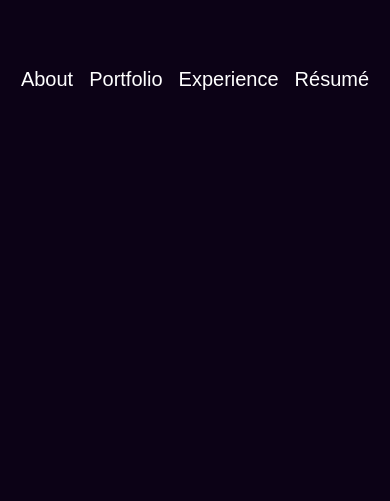
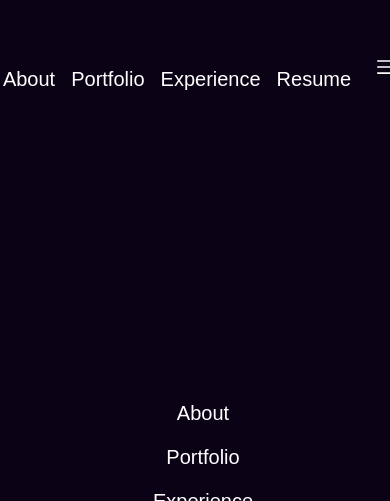
Before and after one commit to zackzellto/dev_portfolio_v1, a Next.js app: page / in a window 390 px wide. Shown: the part 343-844 px from the top of the page. Built offline with nearby package versions, Linux system fonts and the light colour scheme.

Commit message:
Added a mobile nav panel, still need to transition

```diff
--- a/src/components/word-sphere/navbar/Navbar.tsx
+++ b/src/components/word-sphere/navbar/Navbar.tsx
@@ -1,22 +1,58 @@
 import Link from 'next/link'
 import React from 'react'
+import { AiOutlineClose, AiOutlineMenu } from 'react-icons/ai'
 
 
 const Navbar = () => {
+    const [nav, setNav] = React.useState(false)
+
+    const handleNav = () => {
+        setNav(!nav)
+    }
+
   return (
-    <div><span className='font-poppins text-xl text-white space-x-16 scroll-smooth'>
-        <Link href="/about" >
-            About
-        </Link>
-        <Link href="/portfolio">
-            Portfolio
-        </Link>
-        <Link href="/experience">
-            Experience
-        </Link>
-        <Link href="/">
-            Résumé
-        </Link></span>
+    <div>
+        <div className='flex  text-xl text-white space-x-16 scroll-smooth bg-[#0C0216] px-8 py-8 justify-center cursor-pointer'>
+            <ul className='flex '>
+            <li className='hover:text-[#8A2BE2] p-8'>
+                    <Link href='/about'>About</Link>
+                </li>
+
+                <li className='hover:text-[#8A2BE2] p-8'>
+                    <Link href='/portfolio'>Portfolio</Link>
+                </li>
+
+                <li className='hover:text-[#8A2BE2] p-8'>
+                    <Link href='/experience'>Experience</Link>
+                </li>
+
+                <li className='hover:text-[#8A2BE2] p-8'>
+                    <Link href='/resume'>Resume</Link>
+                </li>
+            </ul>
+            <div onClick={handleNav} className='block md:hidden'>
+                {nav ? <AiOutlineClose size={20} /> : <AiOutlineMenu size={20} />}
+            </div>
+            <div className={!nav ? 'fixed left-0 top-0 w-[60%] h-full' : 'fixed left-[100%]'}>
+                <ul className='flex flex-col justify-center items-center h-full'>
+                    <li className='hover:text-[#8A2BE2] p-8'>
+                        <Link href='/about'>About</Link>
+                    </li>
+
+                    <li className='hover:text-[#8A2BE2] p-8'>
+                        <Link href='/portfolio'>Portfolio</Link>
+                    </li>
+
+                    <li className='hover:text-[#8A2BE2] p-8'>
+                        <Link href='/experience'>Experience</Link>
+                    </li>
+
+                    <li className='hover:text-[#8A2BE2] p-8'>
+                        <Link href='/resume'>Resume</Link>
+                    </li>
+                </ul>
+                </div>
+        </div>
     </div>
   )
 }
```
